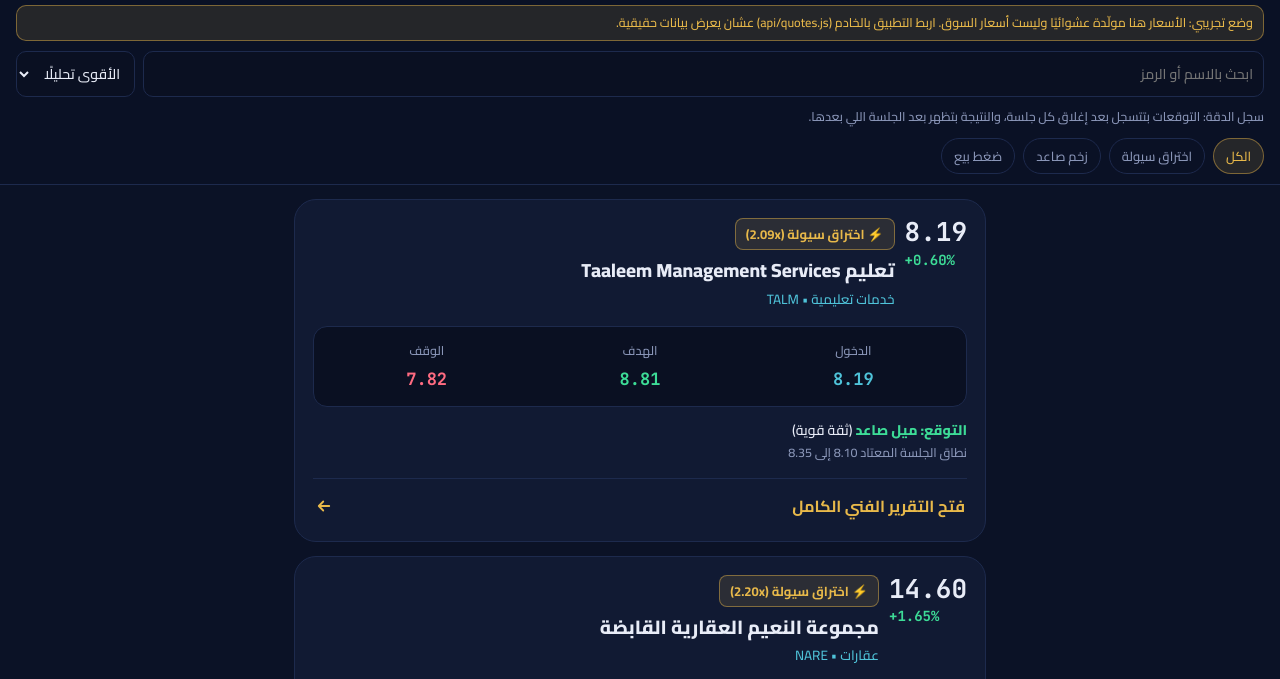
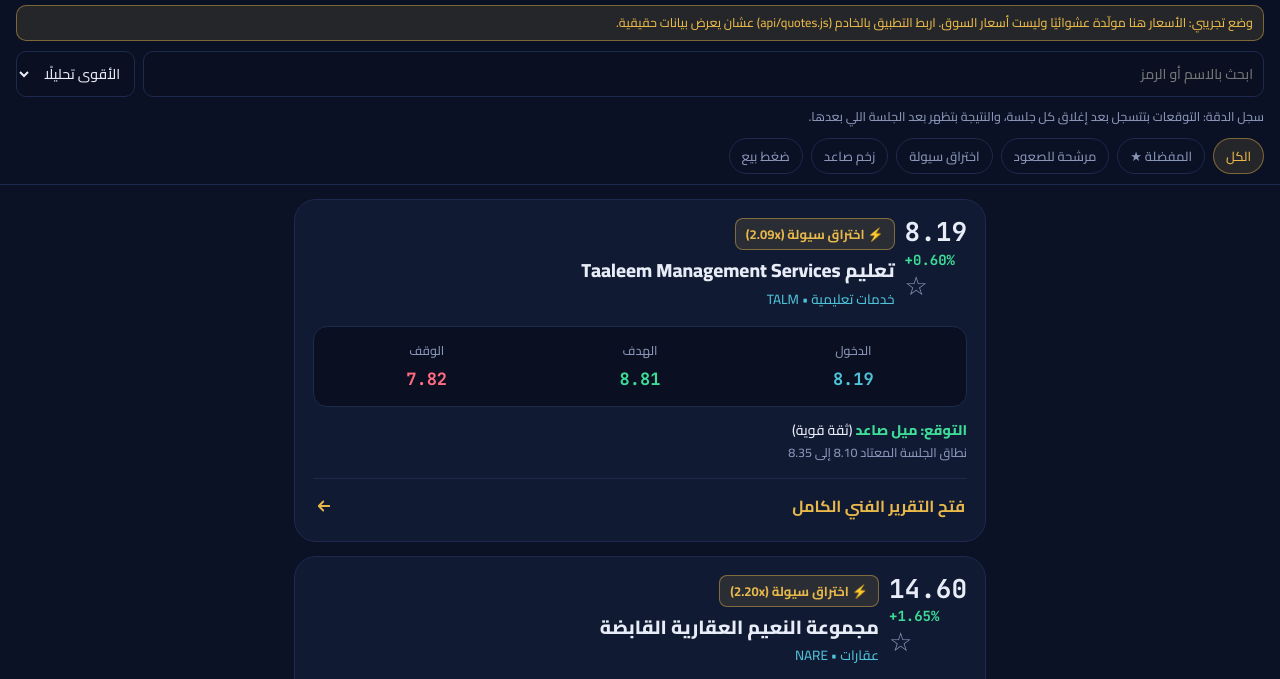
Before and after one commit to hassanelaidy94-cyber/egx-radar, a plain HTML site: page index.html in a window 1280 px wide. Shown: the part 52-731 px from the top of the page. Drawn offline with Linux system fonts and the light colour scheme; no server answers.

Commit message:
Add files via upload

```diff
--- a/index.html
+++ b/index.html
@@ -75,6 +75,9 @@
   .score{display:flex;align-items:center;gap:10px;margin-top:10px;font-size:13px;color:var(--mute)}
   .bar{flex:1;height:6px;background:var(--inset);border-radius:99px;overflow:hidden}
   .bar i{display:block;height:100%;background:var(--gold);transition:width .6s}
+  .star{background:none;border:0;color:var(--mute);font-size:26px;line-height:1;padding:2px 0;margin-top:2px;cursor:pointer}
+  .star[aria-pressed=true]{color:var(--gold)}
+  .note{margin-top:8px;font-size:12.5px;color:var(--gold);line-height:1.7}
   .fc{margin-top:12px;font-size:14px;line-height:1.7;color:var(--text)}
   .fc b{font-weight:800}.fc .up{color:var(--up)}.fc .down{color:var(--down)}.fc .side{color:var(--mute)}
   .fc small{color:var(--mute);font-size:12.5px;display:block}
@@ -100,8 +103,11 @@
     </select>
   </div>
   <div class="track" id="track"></div>
+  <div class="note" id="note" hidden>الترشيح إحصائي من المؤشرات (ميل صاعد بثقة متوسطة أو قوية، وRSI تحت 80). مش ضمان إن السهم هيصعد.</div>
   <div class="chips" id="chips" role="group" aria-label="تصفية">
     <button class="chip" data-f="all" aria-pressed="true">الكل</button>
+    <button class="chip" data-f="fav" aria-pressed="false">المفضلة ★</button>
+    <button class="chip" data-f="rise" aria-pressed="false">مرشحة للصعود</button>
     <button class="chip" data-f="vol" aria-pressed="false">اختراق سيولة</button>
     <button class="chip" data-f="up" aria-pressed="false">زخم صاعد</button>
     <button class="chip" data-f="sell" aria-pressed="false">ضغط بيع</button>
@@ -312,12 +318,16 @@ const f2 = n => Number.isFinite(n) ? n.toFixed(2) : '—';
 
 const ARROW = '<svg width="18" height="18" viewBox="0 0 24 24" fill="none" stroke="currentColor" stroke-width="2.4" stroke-linecap="round" stroke-linejoin="round" aria-hidden="true"><path d="M19 12H5M11 6l-6 6 6 6"/></svg>';
 
+const FAV_KEY = 'egx_fav_v1';
+const favs = new Set((() => { try { return JSON.parse(localStorage.getItem(FAV_KEY)) || []; } catch (e) { return []; } })());
+function saveFavs() { try { localStorage.setItem(FAV_KEY, JSON.stringify([...favs])); } catch (e) {} }
+
 function buildCard(u) {
   const el = document.createElement('article');
   el.className = 'card';
   el.innerHTML = `
     <div class="head">
-      <div class="px"><div class="price num" data-r="price"></div><div class="chg num" data-r="chg"></div></div>
+      <div class="px"><div class="price num" data-r="price"></div><div class="chg num" data-r="chg"></div><button class="star" data-r="star" aria-pressed="false" aria-label="المفضلة">☆</button></div>
       <div class="id"><span class="badge" data-r="badge"></span><div class="name"></div><div class="meta"></div></div>
     </div>
     <div class="levels">
@@ -346,6 +356,11 @@ function buildCard(u) {
     </div>`;
   el.querySelector('.name').textContent = u[1];
   el.querySelector('.meta').textContent = u[2] ? `${u[2]} • ${u[0]}` : u[0];
+  el.querySelector('.star').addEventListener('click', () => {
+    if (favs.has(u[0])) favs.delete(u[0]); else favs.add(u[0]);
+    saveFavs(); const c = cards.get(u[0]); if (c) paintStar(c, u[0]);
+    if (filter === 'fav' || filter === 'all') render(true);
+  });
   const btn = el.querySelector('.open'), rep = el.querySelector('.report');
   btn.addEventListener('click', () => {
     const open = rep.classList.toggle('show');
@@ -356,6 +371,12 @@ function buildCard(u) {
   return { el, refs, last: {}, open: () => rep.classList.contains('show') };
 }
 function setText(c, k, v) { if (c.last[k] !== v) { c.last[k] = v; c.refs[k].textContent = v; } }
+
+function paintStar(c, t) {
+  const on = favs.has(t);
+  setText(c, 'star', on ? '★' : '☆');
+  const v = String(on); if (c.refs.star.getAttribute('aria-pressed') !== v) c.refs.star.setAttribute('aria-pressed', v);
+}
 
 function paint(u, a) {
   let c = cards.get(u[0]);
@@ -377,6 +398,7 @@ function paint(u, a) {
   { const o = a.outlook, lab = { up: 'ميل صاعد', down: 'ميل هابط', side: 'عرضي' }[o.bias];
     const html = `<b class="${o.bias}">التوقع: ${lab}</b> (ثقة ${o.conf})<small>نطاق الجلسة المعتاد ${f2(o.lo)} إلى ${f2(o.hi)}</small>`;
     if (c.last.fc !== html) { c.last.fc = html; r.fc.innerHTML = html; } }
+  paintStar(c, u[0]);
   setText(c, 'entry', f2(a.p)); setText(c, 'target', f2(a.target)); setText(c, 'stop', f2(a.stop));
   if (c.open()) {
     setText(c, 'rsi', f2(a.rsi)); setText(c, 'macd', f2(a.macd));
@@ -401,6 +423,8 @@ function passes(u, a) {
     if (!(u[0].toLowerCase().includes(q) || u[1].toLowerCase().includes(q))) return false;
   }
   if (filter === 'all') return true;
+  if (filter === 'fav') return favs.has(u[0]);
+  if (filter === 'rise') return a.outlook.bias === 'up' && a.outlook.conf !== 'ضعيفة' && !(a.rsi > 80);
   return a.badge.k === filter || (filter === 'up' && a.badge.k === 'up');
 }
 
@@ -421,13 +445,13 @@ function render(force) {
   if (force || now - lastSort > CONFIG.RESORT_MS) {
     lastSort = now;
     const vis = rows.filter(([u, a]) => passes(u, a));
-    vis.sort((x, y) => sortBy === 'chg' ? y[1].chg - x[1].chg : sortBy === 'vol' ? (y[1].volRatio || 0) - (x[1].volRatio || 0) : y[1].score - x[1].score);
+    vis.sort((x, y) => (filter === 'all' && favs.has(x[0][0]) !== favs.has(y[0][0])) ? (favs.has(y[0][0]) ? 1 : 0) - (favs.has(x[0][0]) ? 1 : 0) : sortBy === 'chg' ? y[1].chg - x[1].chg : sortBy === 'vol' ? (y[1].volRatio || 0) - (x[1].volRatio || 0) : y[1].score - x[1].score);
     order = vis.map(([u]) => u[0]);
     const keep = new Set(order);
     listEl.querySelectorAll('.empty').forEach(n => n.remove());
     for (const [t, c] of cards) if (!keep.has(t) && c.el.parentNode) c.el.remove();
     order.forEach(t => listEl.appendChild(cards.get(t).el));
-    if (!order.length) { const d = document.createElement('div'); d.className = 'empty'; d.textContent = rows.length ? 'مفيش أسهم بتطابق التصفية دلوقتي. جرّب فلتر تاني.' : 'مستني أول بيانات من المصدر.'; listEl.appendChild(d); }
+    if (!order.length) { const d = document.createElement('div'); d.className = 'empty'; d.textContent = rows.length ? (filter === 'fav' ? 'مفيش أسهم في المفضلة. اضغط على النجمة ★ في أي سهم عشان تضيفه.' : 'مفيش أسهم بتطابق التصفية دلوقتي. جرّب فلتر تاني.') : 'مستني أول بيانات من المصدر.'; listEl.appendChild(d); }
   }
 }
 
@@ -501,7 +525,7 @@ $('q').addEventListener('input', e => { query = e.target.value.trim(); render(tr
 $('sort').addEventListener('change', e => { sortBy = e.target.value; render(true); });
 $('chips').addEventListener('click', e => {
   const b = e.target.closest('.chip'); if (!b) return;
-  filter = b.dataset.f;
+  filter = b.dataset.f; $('note').hidden = filter !== 'rise';
   document.querySelectorAll('.chip').forEach(x => x.setAttribute('aria-pressed', x === b));
   render(true);
 });
```
